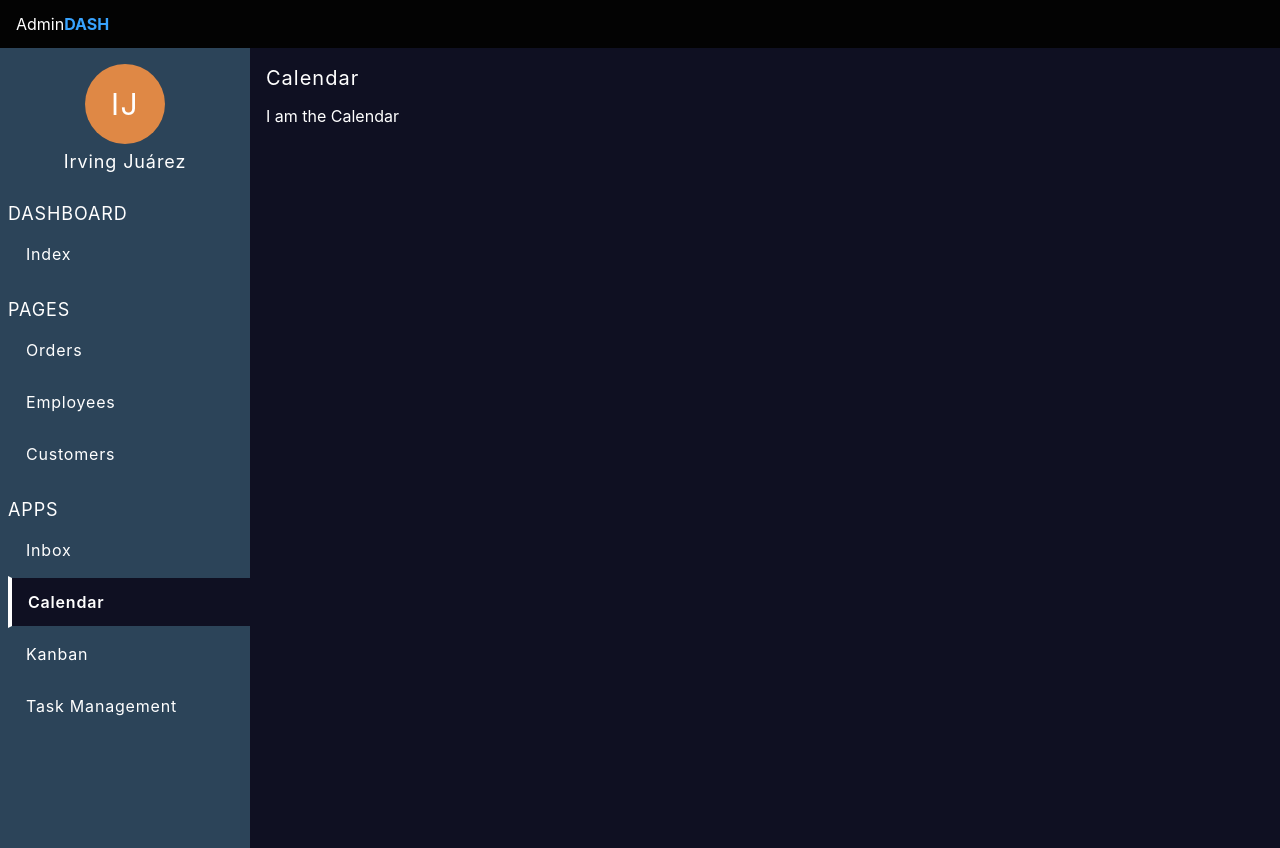
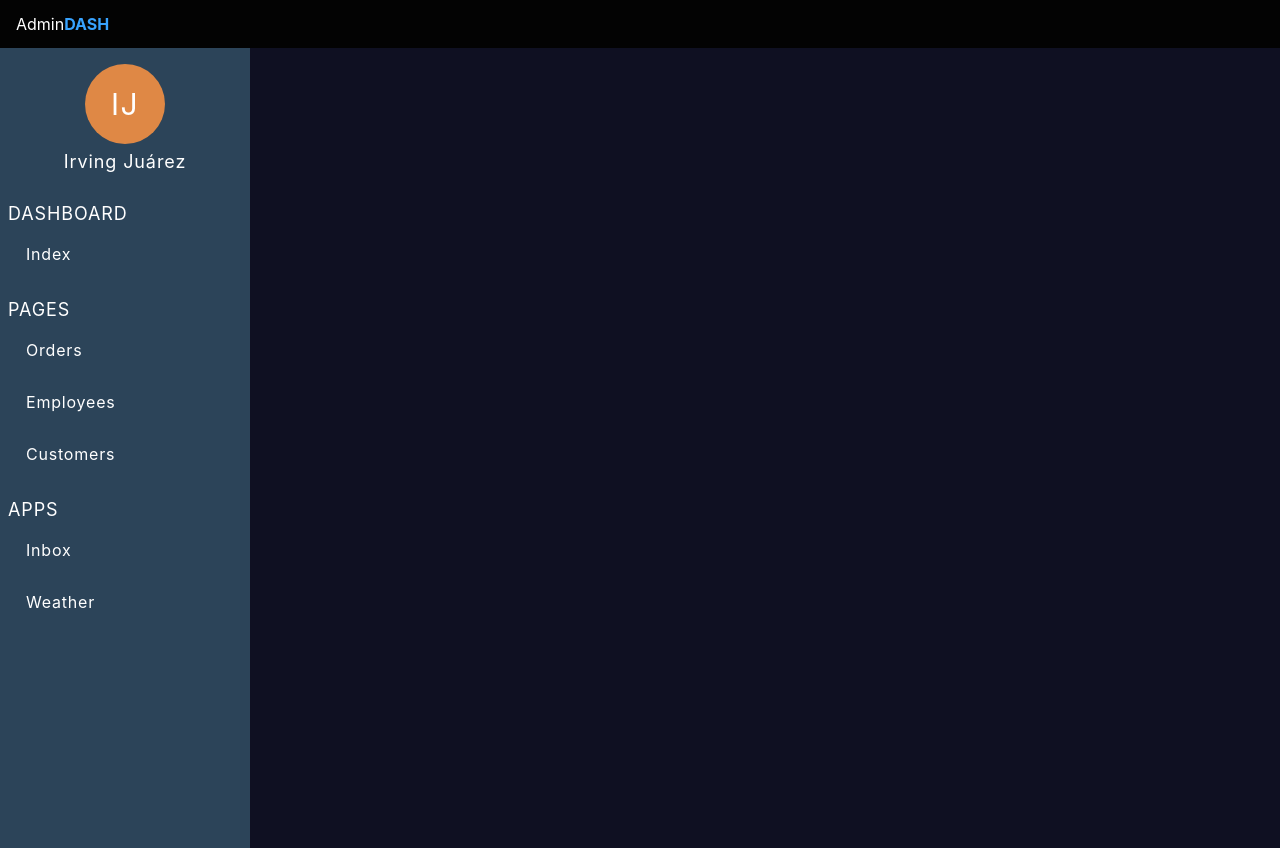
Before and after one commit to irvingvjuarez/admin-dash, a React (Vite) app: page /calendar in a window 1280 px wide. Built offline with nearby package versions, Linux system fonts and the light colour scheme.

Commit message:
Apps modified and router as well

```diff
--- a/src/data/index.ts
+++ b/src/data/index.ts
@@ -47,19 +47,9 @@ export const PATHS = [
       },
       {
         id: 1,
-        title: "Calendar",
-        url: "calendar"
-      },
-      {
-        id: 2,
-        title: "Kanban",
-        url: "kanban"
-      },
-      {
-        id: 3,
-        title: "Task Management",
-        url: "management"
-      },
+        title: "Weather",
+        url: "weather"
+      }
     ]
   },
 ]
--- a/src/pages/Calendar.tsx
+++ /dev/null
@@ -1,11 +0,0 @@
-import { SectionContainer } from "@app/containers/SectionContainer"
-
-const Calendar: React.FC = (): JSX.Element => {
-  return(
-    <SectionContainer title="Calendar" titleStrong={true} >
-      <h2>I am the Calendar</h2>
-    </SectionContainer>
-  )
-}
-
-export { Calendar }
--- a/src/pages/Kanban/index.tsx
+++ /dev/null
@@ -1,11 +0,0 @@
-import { SectionContainer } from "@app/containers/SectionContainer"
-
-const Kanban = () => {
-  return(
-    <SectionContainer title="Kanban" titleStrong={true} >
-      <h2>HI THERE</h2>
-    </SectionContainer>
-  )
-}
-
-export { Kanban }
--- a/src/pages/TaskManagement.tsx
+++ /dev/null
@@ -1,11 +0,0 @@
-import { SectionContainer } from "@app/containers/SectionContainer"
-
-const TaskManagement: React.FC = (): JSX.Element => {
-  return(
-    <SectionContainer title="Task Management" titleStrong={true}>
-      <h2>Hey, I am the Task Management page</h2>
-    </SectionContainer>
-  )
-}
-
-export { TaskManagement }
--- a/src/routes/index.tsx
+++ b/src/routes/index.tsx
@@ -5,8 +5,6 @@ import { Home } from "../pages/Home"
 import { WeatherForecast } from "../pages/WeatherForecast"
 import { Employees } from "../pages/Employees"
 import { InboxPage } from "../pages/Inbox"
-import { TaskManagement } from "../pages/TaskManagement"
-import { Calendar } from "../pages/Calendar"
 import { Profile } from "../pages/Profile"
 import { Users } from "../pages/Users"
 import { Orders } from "../pages/Orders"
@@ -16,7 +14,6 @@ import { NextSevenDays } from "../pages/NextSevenDays"
 import { Chat } from "../pages/Chat"
 import { Layout } from "../containers/Layout"
 import { Customers } from "@app/pages/Customers"
-import { Kanban } from "@app/pages/Kanban"
 
 function App() {
   return (
@@ -27,15 +24,12 @@ function App() {
           <Route path="/" element={<Home />} />
           <Route path="/weather" element={<WeatherForecast />} />
           <Route path="/inbox" element={<InboxPage />} />
-          <Route path="/management" element={<TaskManagement />} />
-          <Route path="/calendar" element={<Calendar />} />
           <Route path="/profile" element={<Profile />} />
           <Route path="/users" element={<Users />} />
           <Route path="/orders" element={<Orders />} />
           <Route path="/weather-next-seven-days" element={<NextSevenDays />} />
           <Route path="/employees" element={<Employees />} />
           <Route path="/customers" element={<Customers />} />
-          <Route path="/kanban" element={<Kanban />} />
           <Route path="/sells/:time" element={<Sells />} />
           <Route path="/deliveries/:time" element={<Deliveries />} />
           <Route path="/chat/:name" element={<Chat />} />
```
